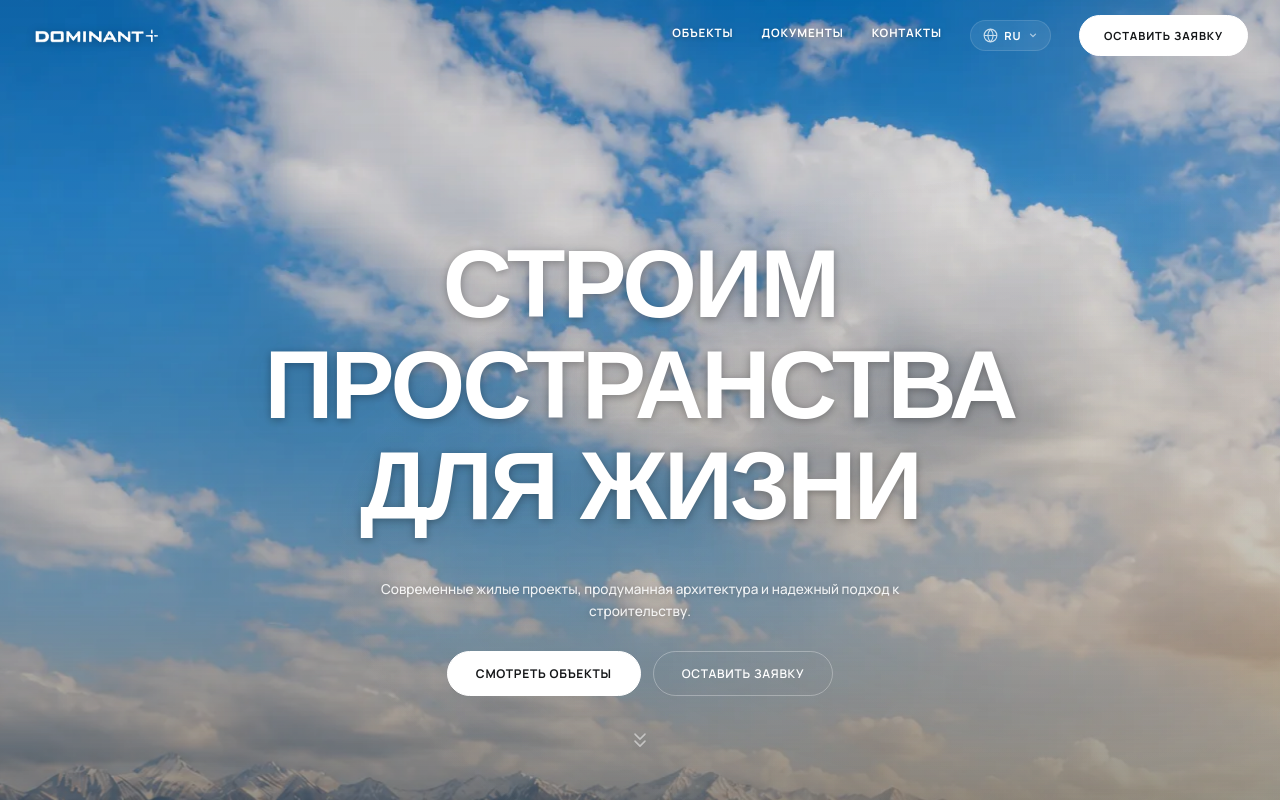
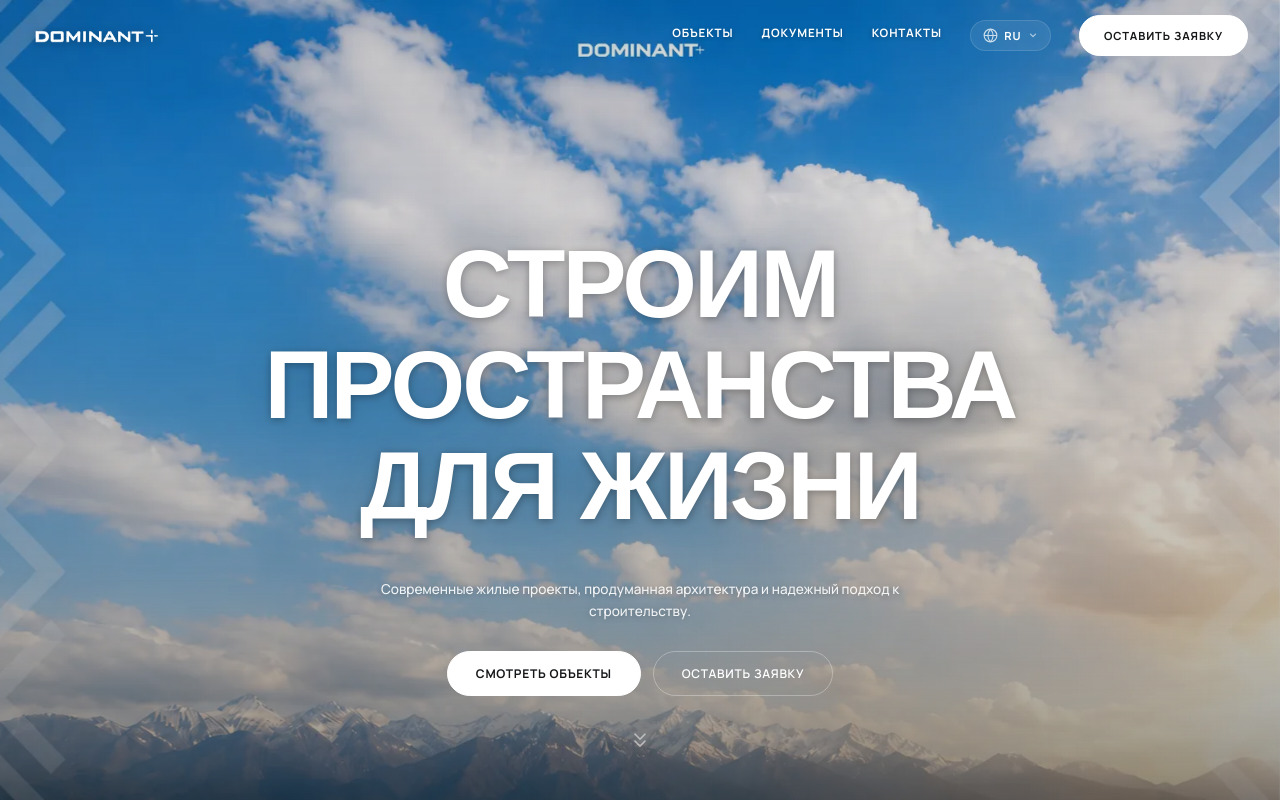
Before and after one commit to Sancar22-debug/d-, a Next.js app: page / in a window 1280 px wide. Built offline with nearby package versions, Linux system fonts and the light colour scheme; a web font is replaced by a local one.

Commit message:
all should be good now

```diff
--- a/components/Hero.module.css
+++ b/components/Hero.module.css
@@ -15,10 +15,7 @@
 /* --- Sky background --- */
 .skyBg {
   position: fixed;
-  top: -10vh;
-  left: -10vw;
-  width: 120vw;
-  height: 120vh;
+  inset: 0;
   z-index: 0;
   will-change: transform;
 }
--- a/components/HeroContent.tsx
+++ b/components/HeroContent.tsx
@@ -20,9 +20,9 @@ export default function HeroContent({ onExplore, onContact }: HeroContentProps)
     <motion.section
       id="hero"
       className={styles.hero}
-      initial={{ opacity: 1 }}
-      animate={{ opacity: 1 }}
-      exit={{ opacity: 0, y: "-100vh", transition: { duration: 0.6, ease: [0.32, 0.72, 0, 1] } }}
+      initial={{ opacity: 0 }}
+      animate={{ opacity: 1, transition: { duration: 0.8 } }}
+      exit={{ opacity: 0, y: -60, transition: { duration: 0.8, ease: "easeInOut" } }}
     >
       {/* Hero title */}
       <div className={styles.titleLayer}>
--- a/components/ProjectCategories.tsx
+++ b/components/ProjectCategories.tsx
@@ -420,9 +420,9 @@ export default function ProjectCategories({
         {!selectedCategory ? (
           <motion.div
             key="boxes-screen"
-            initial={{ opacity: 0, y: "100vh" }}
-            animate={{ opacity: 1, y: 0, transition: { duration: 0.6, ease: [0.32, 0.72, 0, 1] } }}
-            exit={{ opacity: 0, y: "100vh", transition: { duration: 0.6, ease: [0.32, 0.72, 0, 1] } }}
+            initial={{ opacity: 0 }}
+            animate={{ opacity: 1, transition: { duration: 0.8 } }}
+            exit={{ opacity: 0, transition: { duration: 0.6 } }}
             className="min-h-screen flex flex-col items-center justify-center px-6 sm:px-8 lg:px-10"
           >
             {/* Section heading — well above the boxes */}
@@ -472,7 +472,7 @@ export default function ProjectCategories({
                   variants={cardVariants}
                   onClick={() => {
                     onSelectCategory(category.id);
-                    window.scrollTo({ top: 0, behavior: "smooth" });
+                    window.scrollTo({ top: 60, behavior: "smooth" });
                   }}
                   whileHover={{ y: -6, transition: { duration: 0.25 } }}
                   className="group cursor-pointer"
```
